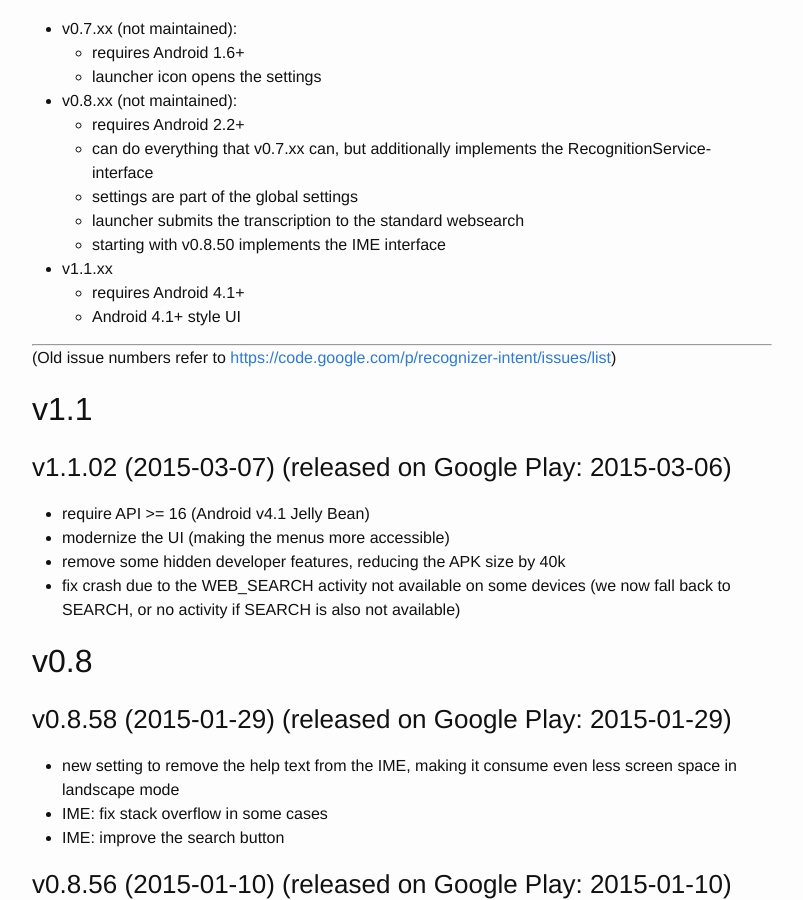
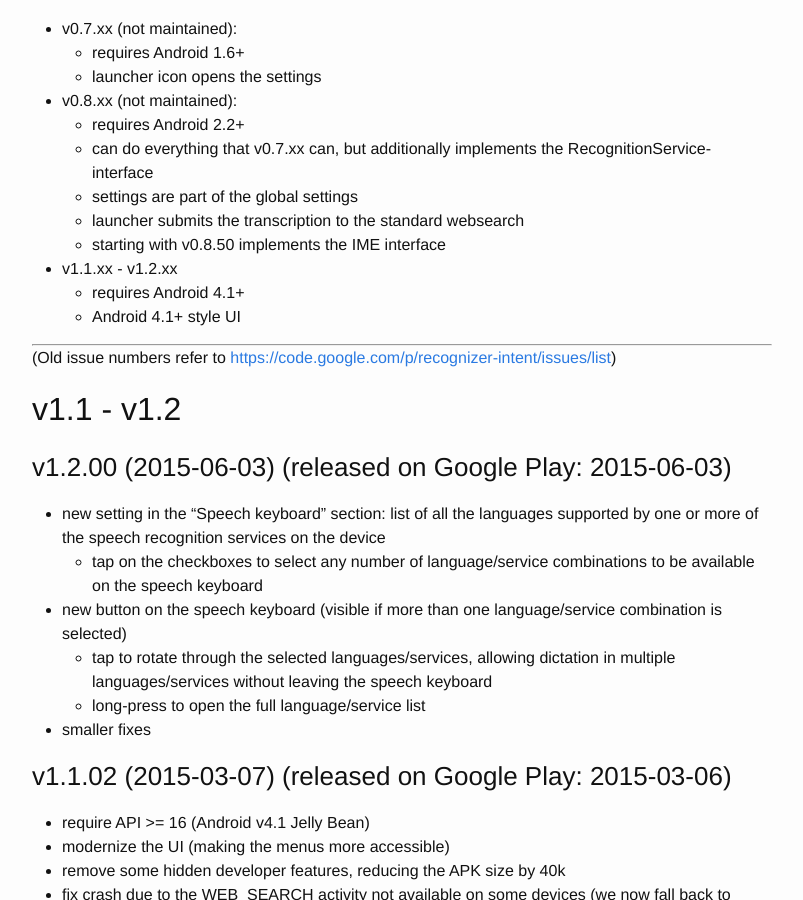
Before and after one commit to Kaljurand/K6nele, a Jekyll site: the page built from docs/en/release_notes.md, in a window 1280 px wide and 900 px high, scrolled down 225 px. Shown: the whole window, without its empty margins (238-1041 px from the left). Built offline with Jekyll 4.4.1, drawn with Linux system fonts in a browser that asks for light colours.

Commit message:
Blog release of 1.2.00

```diff
--- a/docs/en/release_notes.md
+++ b/docs/en/release_notes.md
@@ -16,7 +16,7 @@ There are currently 3 branches:
     * settings are part of the global settings
     * launcher submits the transcription to the standard websearch
     * starting with v0.8.50 implements the IME interface
-  * v1.1.xx
+  * v1.1.xx - v1.2.xx
     * requires Android 4.1+
     * Android 4.1+ style UI
 
@@ -24,7 +24,16 @@ There are currently 3 branches:
 
 (Old issue numbers refer to <https://code.google.com/p/recognizer-intent/issues/list>)
 
-## v1.1
+## v1.1 - v1.2
+
+### v1.2.00 (2015-06-03) (released on Google Play: 2015-06-03)
+
+- new setting in the "Speech keyboard" section: list of all the languages supported by one or more of the speech recognition services on the device
+  - tap on the checkboxes to select any number of language/service combinations to be available on the speech keyboard
+- new button on the speech keyboard (visible if more than one language/service combination is selected)
+  - tap to rotate through the selected languages/services, allowing dictation in multiple languages/services without leaving the speech keyboard
+  - long-press to open the full language/service list
+- smaller fixes
 
 ### v1.1.02 (2015-03-07) (released on Google Play: 2015-03-06)
 
```
Also changed, not shown: _posts/2015-06-03-k6nele-1.2.00.md (added, +8 -0 lines).
